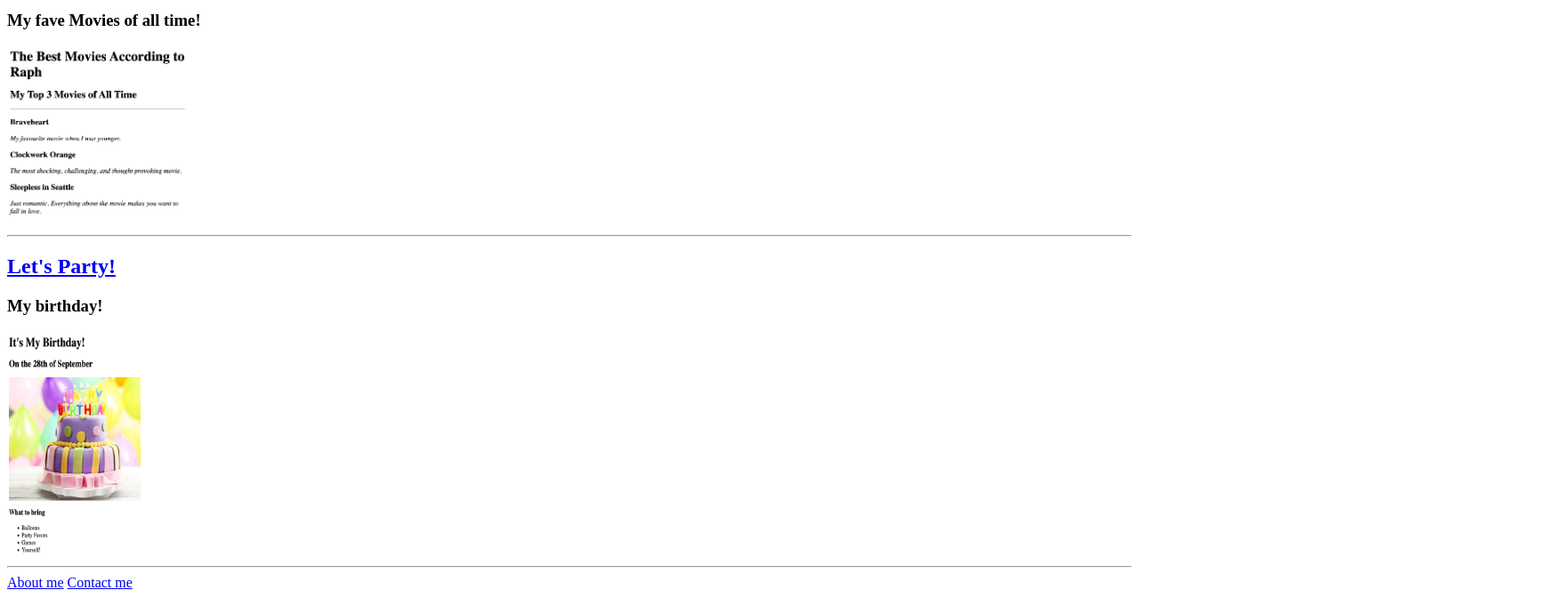
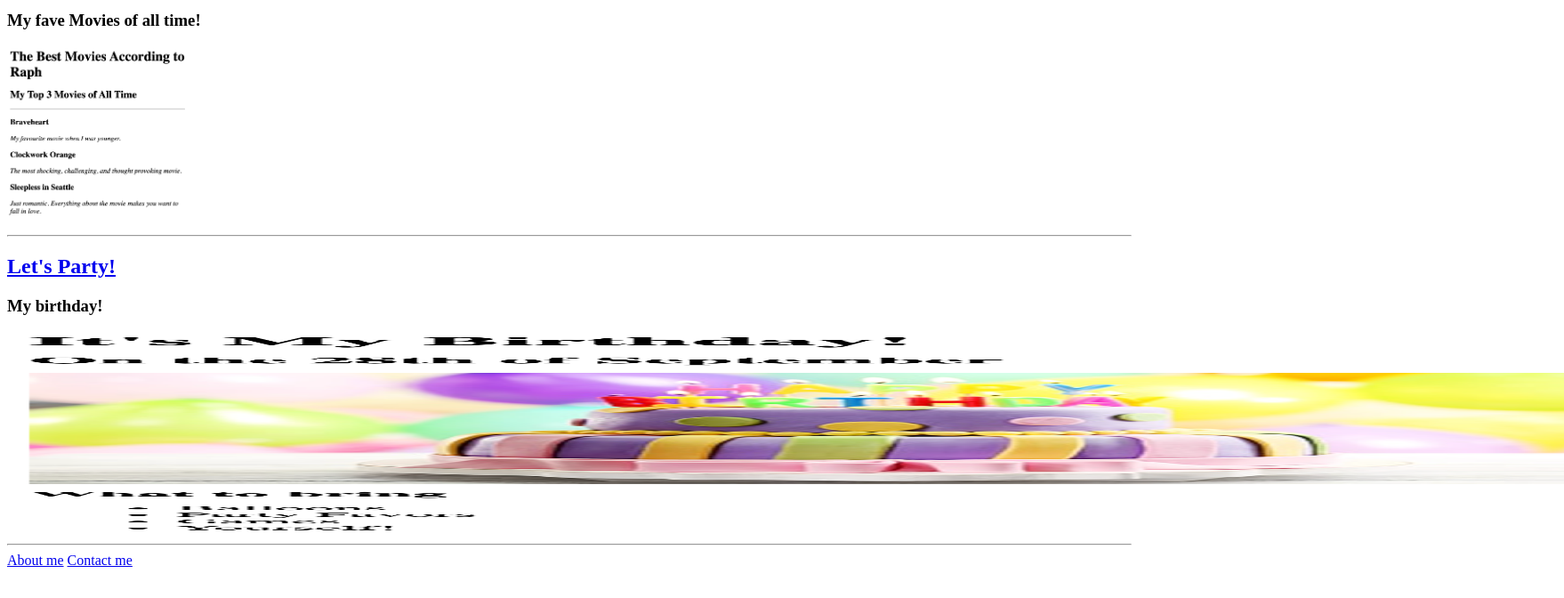
Before and after one commit to Raphliloc/html-portfolio, a plain HTML site: page index.html in a window 1280 px wide. Shown: the part 184-856 px from the top of the page at 89% size, 1758 px wide, since content can reach past the window. After the commit the page ends 831 px from the top, so only its background shows below. Drawn offline with Linux system fonts and the light colour scheme.

Commit message:
Update index.html

```diff
--- a/index.html
+++ b/index.html
@@ -19,7 +19,7 @@
 
 <a href="./public/birthday-invite.html"><h2>Let's Party!</h2></a>
 <h3>My birthday!</h3>
-<a href="./public/birthday-invite.html"><img  src="./assets/images/Birthdayinvite.png" width="150" height="250"alt="Birthday cake with candles"/></a>
+<a href="./public/birthday-invite.html"><img  src="./assets/images/Birthdayinvite.png" width="1750" height="225"alt="Birthday cake with candles"/></a>
 <hr />
 
 <a href="./public/about.html">About me</a>
```
